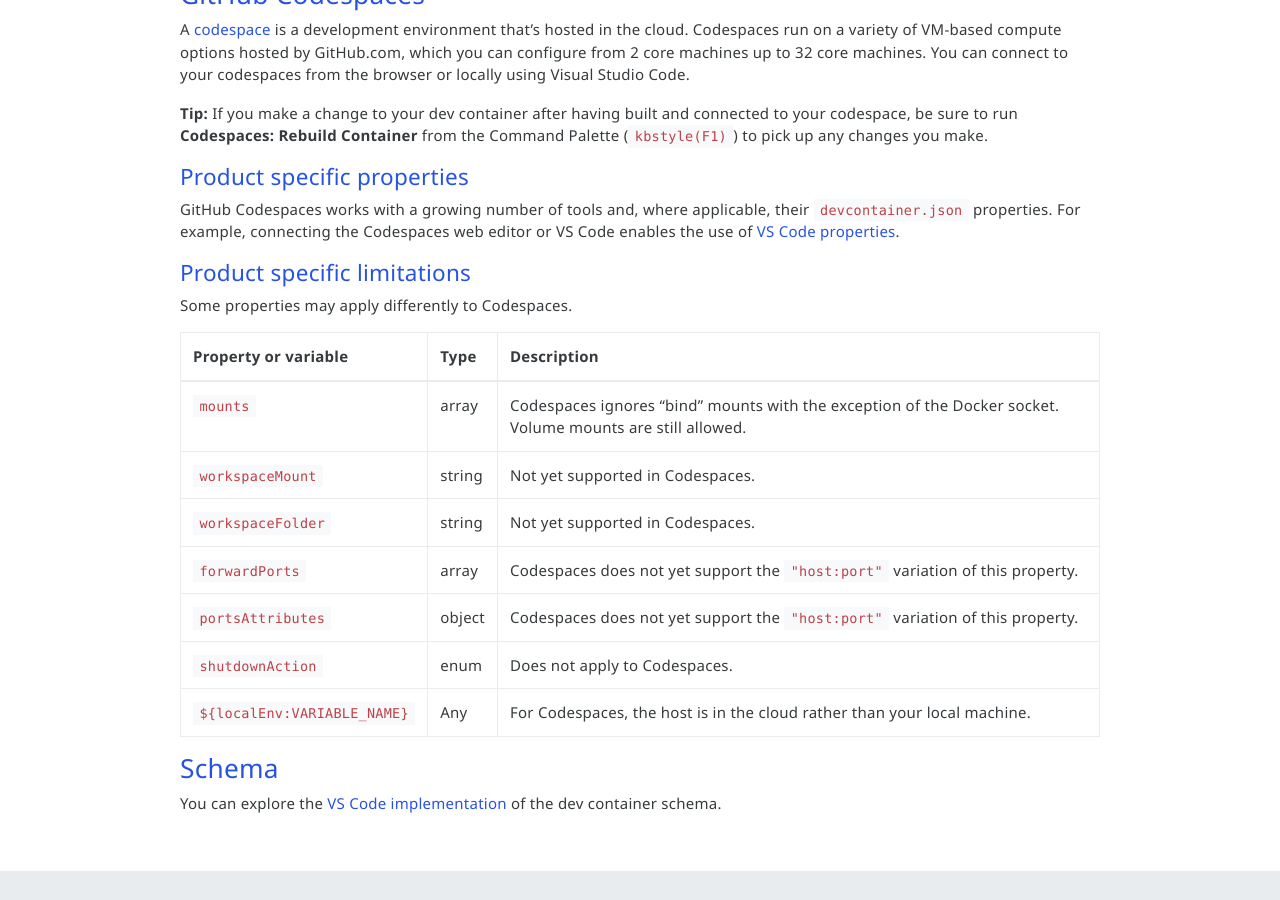
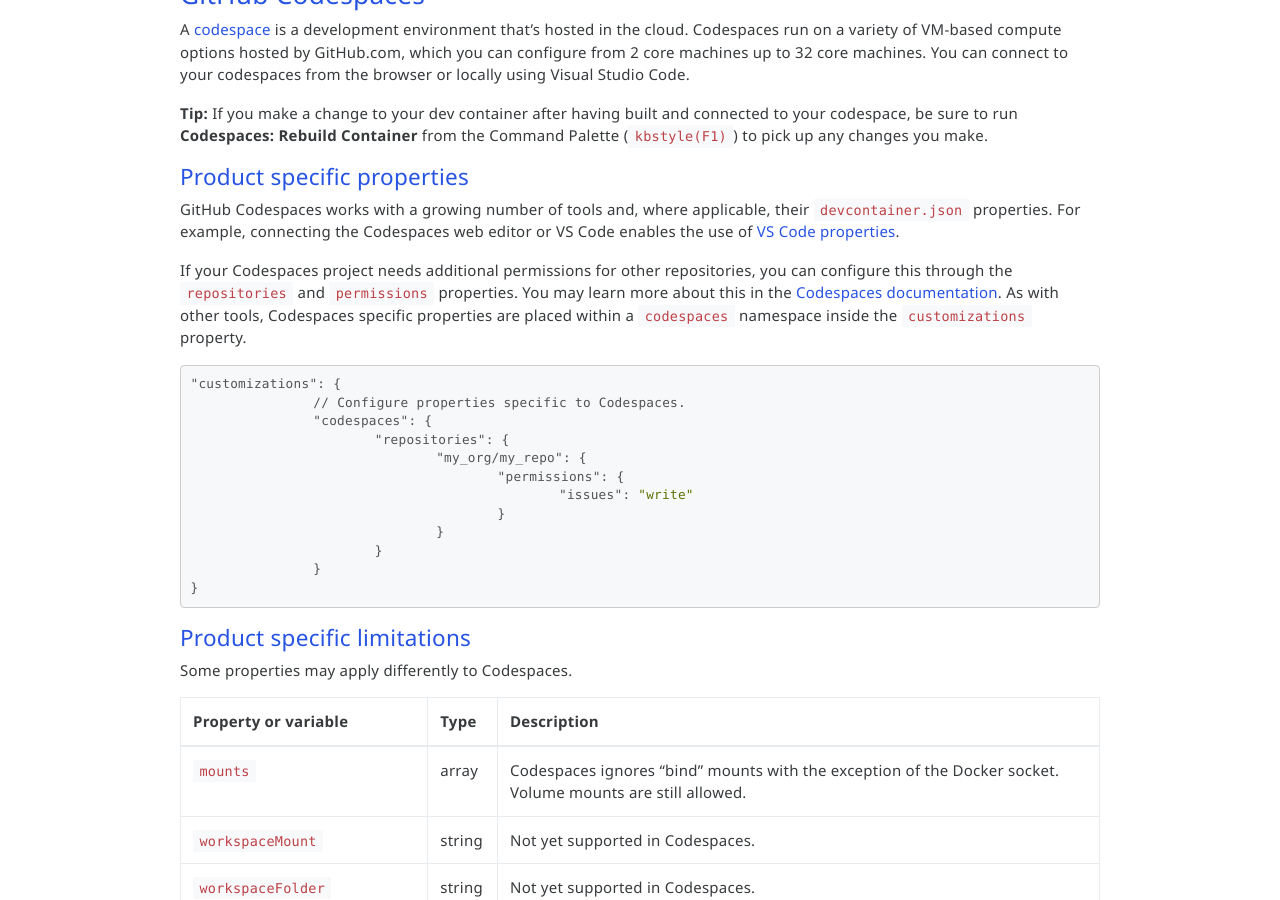
Before and after one commit to devcontainers/devcontainers.github.io, a Jekyll site: the page built from supporting.md, in a window 1280 px wide and 900 px high, scrolled down 1842 px. Built offline with Jekyll 4.4.1, drawn with Linux system fonts in a browser that asks for light colours; nearby versions of some CDN libraries; comment, search, counter and statistics services are not loaded.

Commit message:
Add codespaces property

````diff
--- a/supporting.md
+++ b/supporting.md
@@ -76,6 +76,23 @@
 #### <a href="#codespaces-specific-properties" name="codespaces-specific-properties" class="anchor"> Product specific properties </a>
 GitHub Codespaces works with a growing number of tools and, where applicable, their `devcontainer.json` properties. For example, connecting the Codespaces web editor or VS Code enables the use of [VS Code properties](#visual-studio-code).
 
+If your Codespaces project needs additional permissions for other repositories, you can configure this through the `repositories` and `permissions` properties. You may learn more about this in the [Codespaces documentation](https://docs.github.com/en/codespaces/managing-your-codespaces/managing-repository-access-for-your-codespaces). As with other tools, Codespaces specific properties are placed within a `codespaces` namespace inside the `customizations` property.
+
+```json
+"customizations": {
+		// Configure properties specific to Codespaces.
+		"codespaces": {
+			"repositories": {
+				"my_org/my_repo": {
+					"permissions": {
+						"issues": "write"
+					}
+				}
+			}
+		}
+}
+```
+
 #### <a href="#codespaces-specific-limitations" name="codespaces-specific-limitations" class="anchor"> Product specific limitations </a>
 
 Some properties may apply differently to Codespaces.
````
